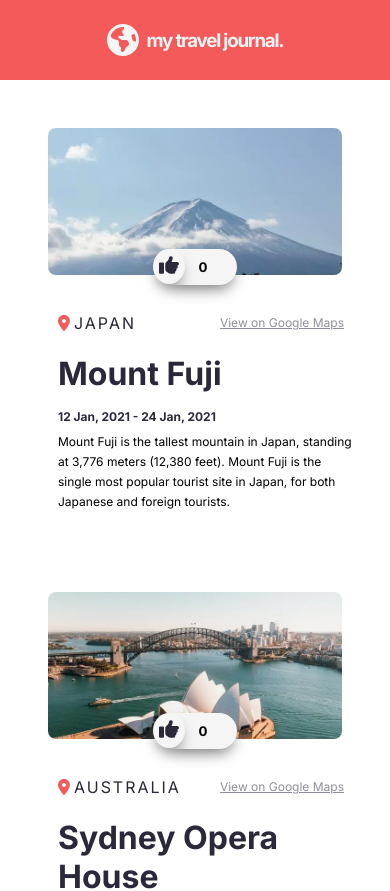
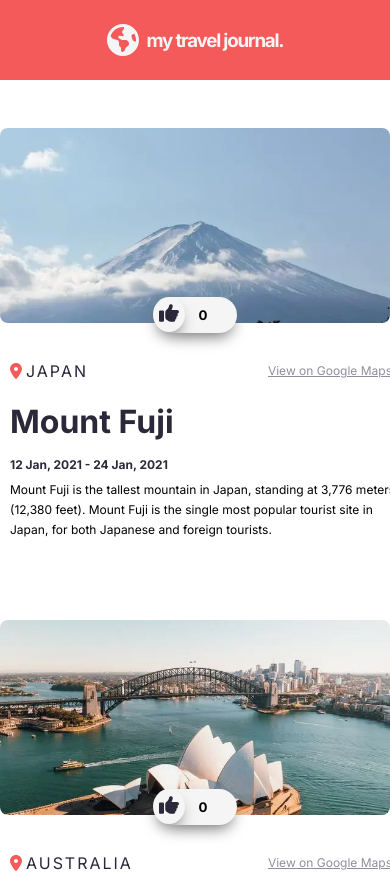
Before and after one commit to sonictrain/react-journal, a React (Vite) app: page / in a window 390 px wide. Shown: the top 891 px of the page. Built offline with nearby package versions, Linux system fonts and the light colour scheme.

Commit message:
smartphone breakpoint extended from 600px to lower.

```diff
--- a/src/index.css
+++ b/src/index.css
@@ -37,7 +37,7 @@ article {
 
 .divider {
   display: flex;
-  padding: 3rem 3rem 1.5rem 3rem;
+  padding: 3rem 0rem 1.5rem 0rem;
   border-bottom: 2px solid #F5F5F5;
   position: relative;
 }
@@ -157,11 +157,15 @@ button:hover {
   margin: 0.5rem 0;
 }
 
+/* @media (max-width: 600px) {
+  }
+} */
 
-@media (max-width: 500px) {
+@media (max-width: 600px) {
   html {
     font-size: 16px;
   }
+
 
   .divider {
     flex-direction: column;
```
